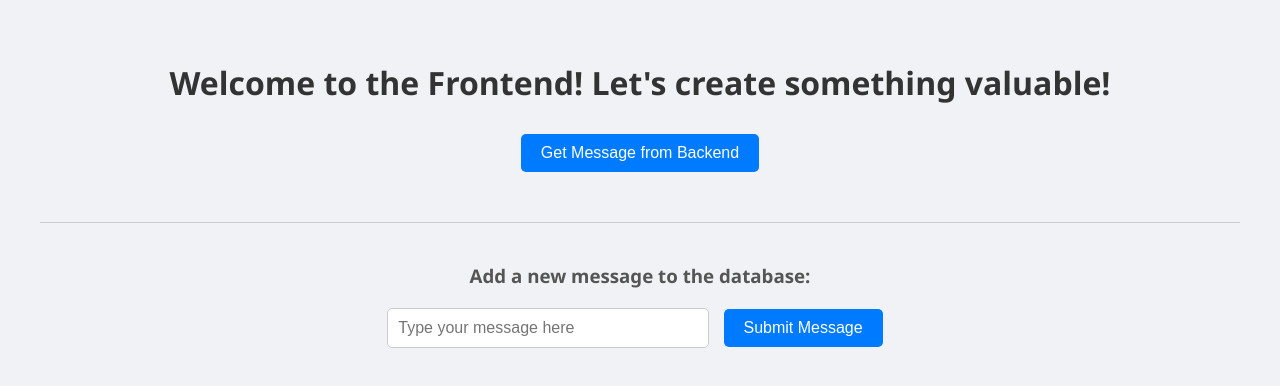
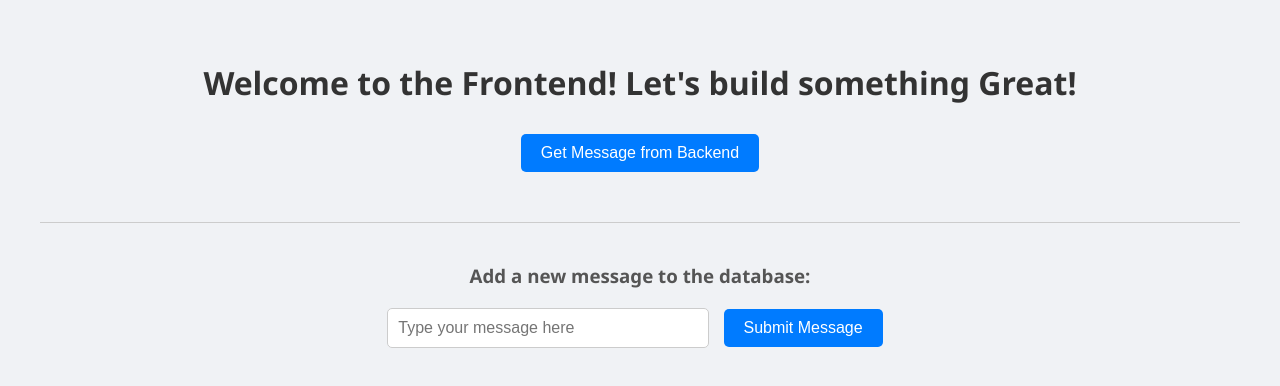
Before and after one commit to rheoul4abhay/Jenkins-K8s-Integrated-WebApp, a plain HTML site: page frontend/index.html in a window 1280 px wide. Drawn offline with Linux system fonts and the light colour scheme.

Commit message:
Modified Welcome Page Message

```diff
--- a/frontend/index.html
+++ b/frontend/index.html
@@ -77,7 +77,7 @@
     </script>
 </head>
 <body>
-    <h1>Welcome to the Frontend! Let's create something valuable!</h1>
+    <h1>Welcome to the Frontend! Let's build something Great!</h1>
     <button onclick="fetchMessage()">Get Message from Backend</button>
     <p id="message"></p>
 
```
